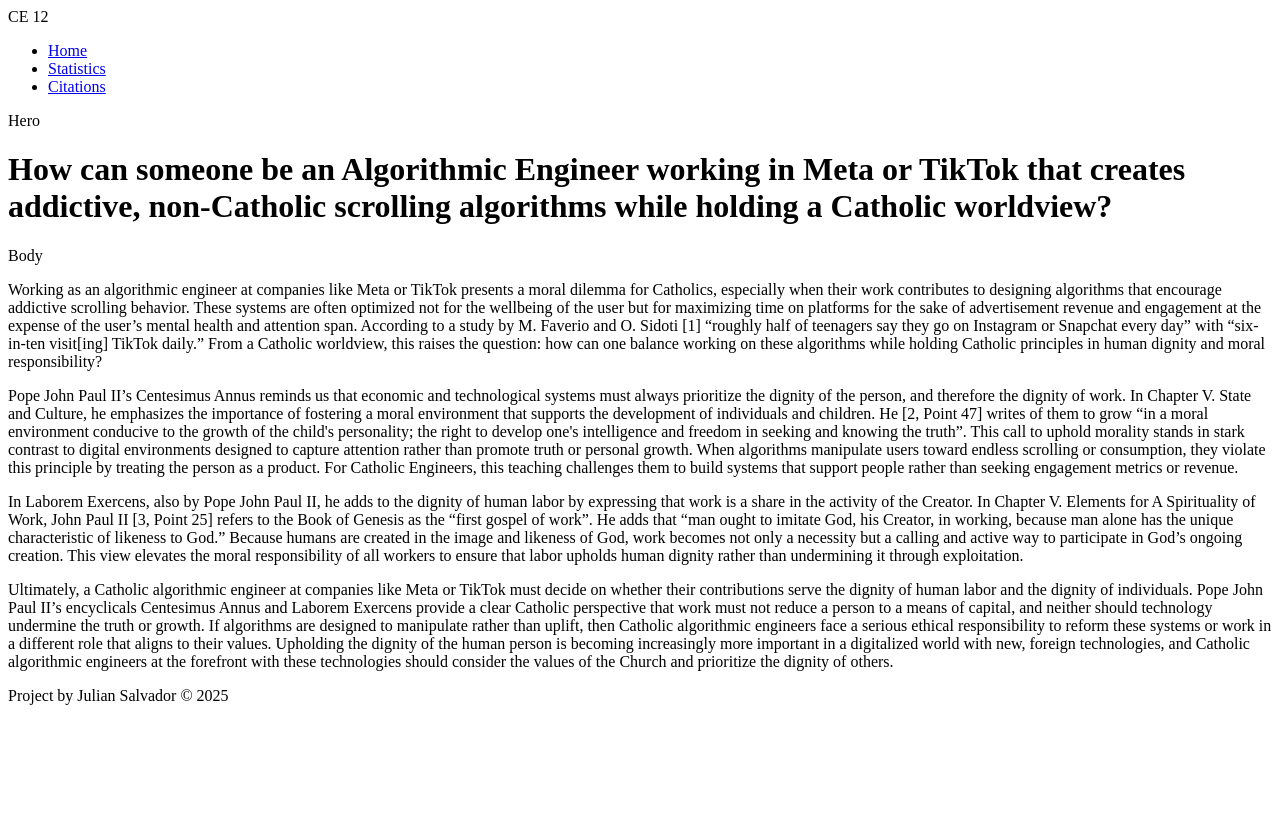
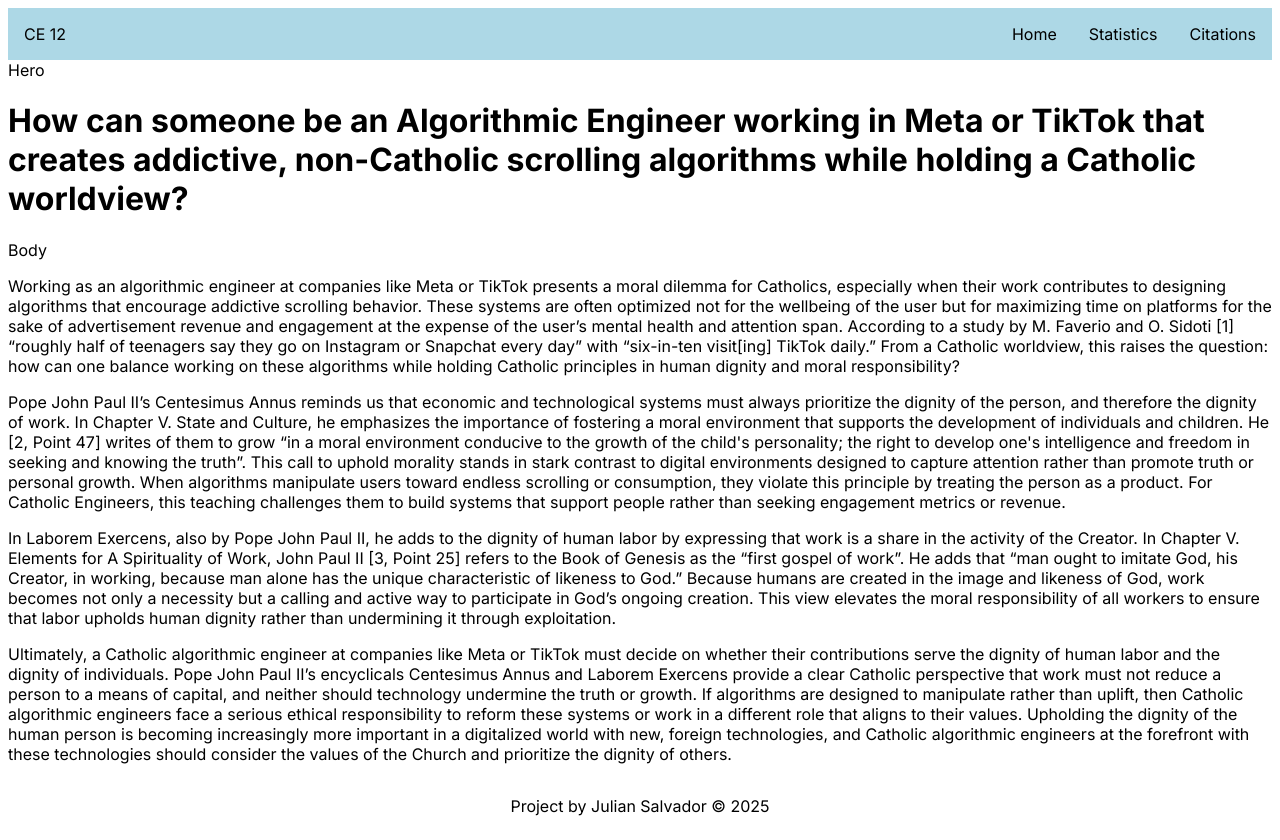
Before and after one commit to juliansalvador727/juliansalvador727.github.io, a plain HTML site: page project.html in a window 1280 px wide. Before the commit the page ends 800 px from the top, so only its background shows below. Drawn offline with Linux system fonts and the light colour scheme.

Commit message:
basic header footer styling

```diff
--- a/project.html
+++ b/project.html
@@ -5,10 +5,13 @@
     <meta name="viewport" content="width=device-width, initial-scale=1.0" />
     <title>Project</title>
     <link rel="stylesheet" href="style.css" />
+    <link rel="preconnect" href="https://fonts.googleapis.com">
+  <link rel="preconnect" href="https://fonts.gstatic.com" crossorigin>
+  <link href="https://fonts.googleapis.com/css2?family=Inter:ital,opsz,wght@0,14..32,100..900;1,14..32,100..900&display=swap" rel="stylesheet">
   </head>
   <body>
     <div class="header">
-      CE 12
+      <div class="logo">CE 12</div>
       <div class="right-links">
         <ul>
           <li><a href="#">Home</a></li>
@@ -87,6 +90,6 @@
         others.
       </p>
     </div>
-    <div class="footer">Project by Julian Salvador &copy 2025</div>
+    <div class="footer"><p>Project by Julian Salvador &copy 2025</p></div>
   </body>
 </html>
--- a/style.css
+++ b/style.css
@@ -0,0 +1,37 @@
+* {
+    font-family: Inter;
+
+}
+
+li {
+    list-style-type:none;
+    margin: 0;
+    padding: 0;
+}
+
+ul {
+    margin: 0;
+    padding: 0;
+    list-style-type: none;
+    display:flex;
+    gap: 32px;
+}
+
+a {
+    color: black;
+    text-decoration: none;
+}
+
+.header {
+    display:flex;
+    padding: 16px;
+    align-items: center;
+    justify-content: space-between;
+    background-color:lightblue
+}
+
+.footer {
+    display:flex;
+    align-items: center;
+    justify-content: center;
+}
```
